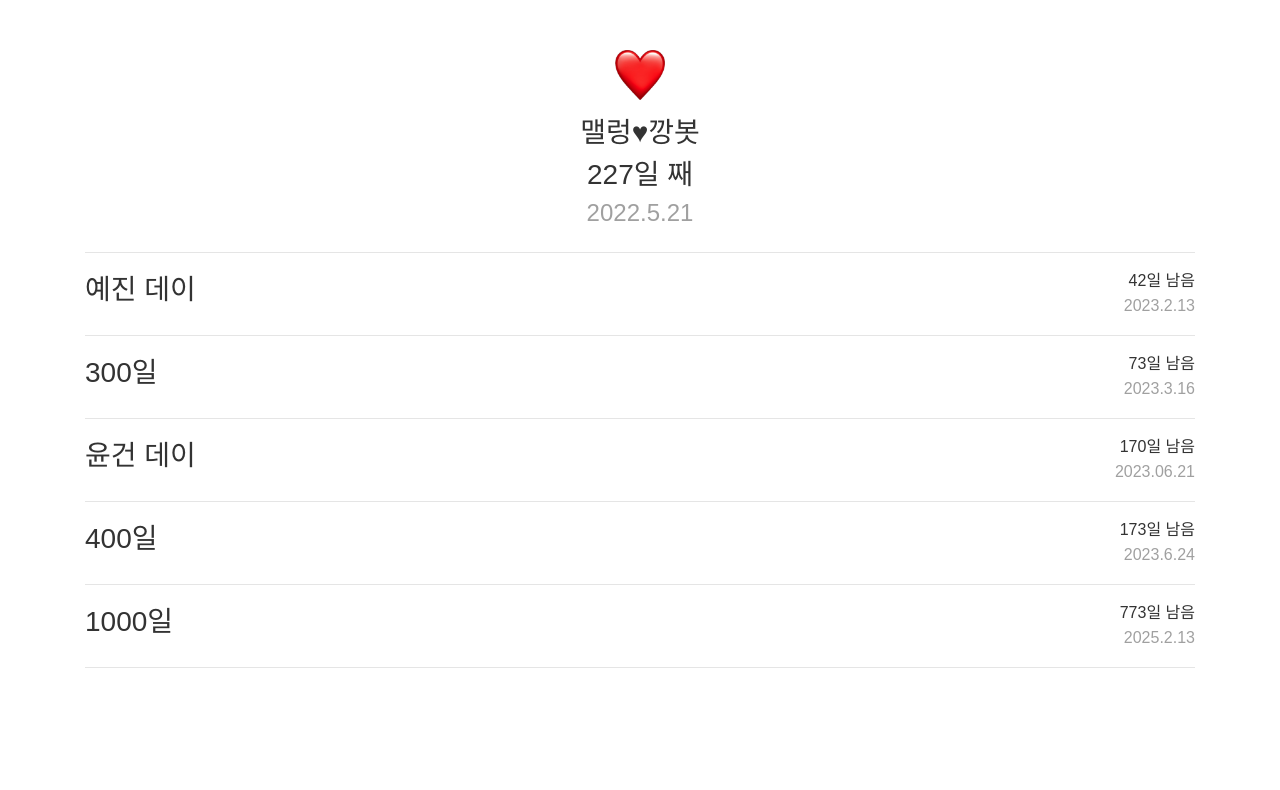
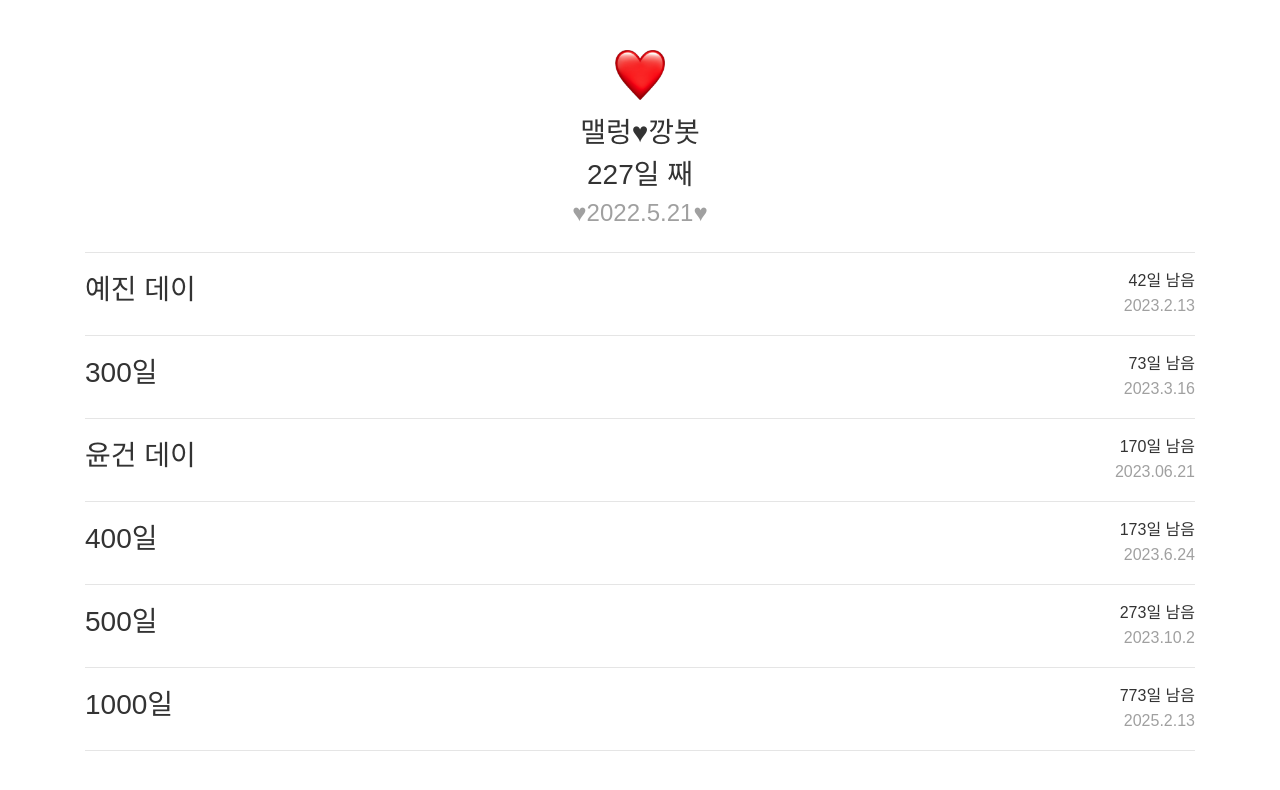
Before and after one commit to yejinstar/js-exercise, a plain HTML site: page index.html in a window 1280 px wide. Drawn offline with nearby package versions, Linux system fonts and the light colour scheme; a web font is replaced by a local one.

```diff
--- a/index.html
+++ b/index.html
@@ -17,13 +17,13 @@
     <div class='container d-flex flex-column justify-content-center align-items-center mt-3'>
         <h3>맬렁♥깡봇</h3>
         <h3 id='love'>0일째</h3>
-        <h4 class="date">2022.5.21</h4>
+        <h4 class="date">♥2022.5.21♥</h4>
     </div>
     <hr/>
     <section class='special-day'>
         <h3 class='title'>예진 데이</h3>
         <div class='date-box'>
-            <p id='valentine' class='days-left'>0일 남음</p>
+            <p id='yejinsday' class='days-left'>0일 남음</p>
             <p class='date'>2023.2.13</p>
         </div>
     </section>
@@ -53,6 +53,14 @@
     </section>
     <hr/>
     <section class='special-day'>
+        <h3 class='title'>500일</h3>
+        <div class='date-box'>
+            <p id='fivehund' class='days-left'>0일 남음</p>
+            <p id='fivehund-date' class='date'>0000.00.00</p>
+        </div>
+    </section>
+    <hr/>
+    <section class='special-day'>
         <h3 class='title'>1000일</h3>
         <div class='date-box'>
             <p id='thousand' class='days-left'>0일 남음</p>
@@ -78,7 +86,7 @@
         var valentine = new Date('2023-02-13');
         var diff2 = Math.floor((valentine.getTime()-now.getTime())/(1000*60*60*24)+1) ;
         console.log(diff2);
-        $("#valentine").text(diff2 + "일 남음");
+        $("#yejinsday").text(diff2 + "일 남음");
 
         //기념일까지 남은 날짜는?
         var christmas = new Date('2023-06-21');
@@ -104,6 +112,15 @@
         var day5 = Math.floor(Diff5 / (1000 * 60 * 60 * 24) + 1);
         $('#threehund').text(day5 + '일 남음');
 
+        //500일은 언제인가?
+        var fivehund = new Date(start.getTime() + 499 * (1000*60*60*24));
+        var fivehundDate = fivehund.getFullYear() + '.' + (fivehund.getMonth()+1) + '.' + fivehund.getDate();
+        $('#fivehund-date').text(fivehundDate);
+        //500일까지 남은 날짜는?
+        var Diff6 = fivehund.getTime() - now.getTime();
+        var day6 = Math.floor(Diff6 / (1000 * 60 * 60 * 24) + 1);
+        $('#fivehund').text(day6 + '일 남음');
+
         //1000일은 언제인가?
         var thousand = new Date(start.getTime() + 999 * (1000*60*60*24));
         var thousandDate = thousand.getFullYear() + '.' + (thousand.getMonth()+1) + '.' + thousand.getDate();
```
